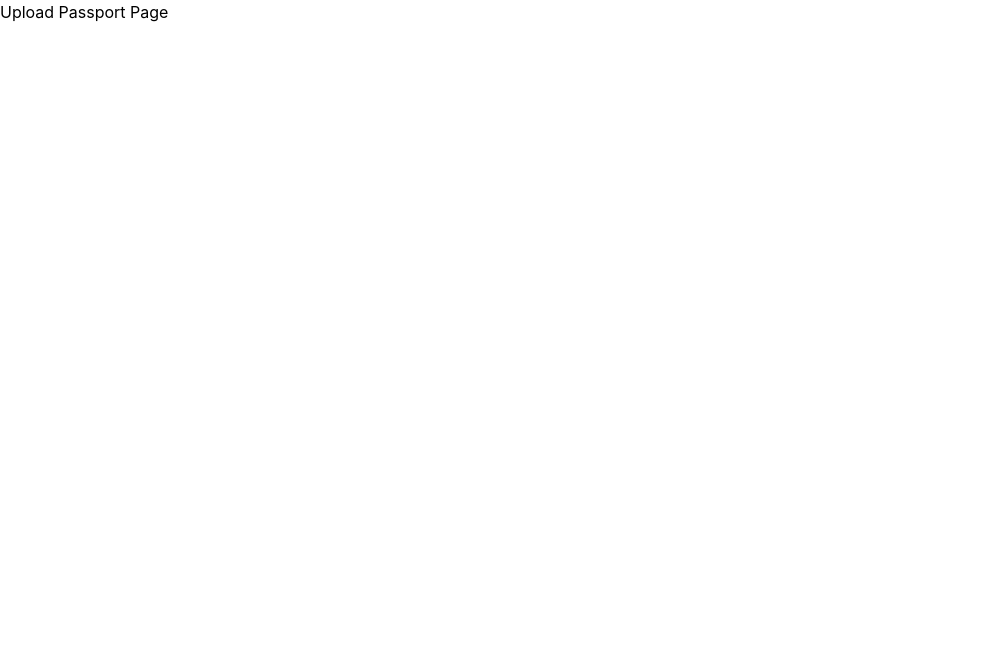
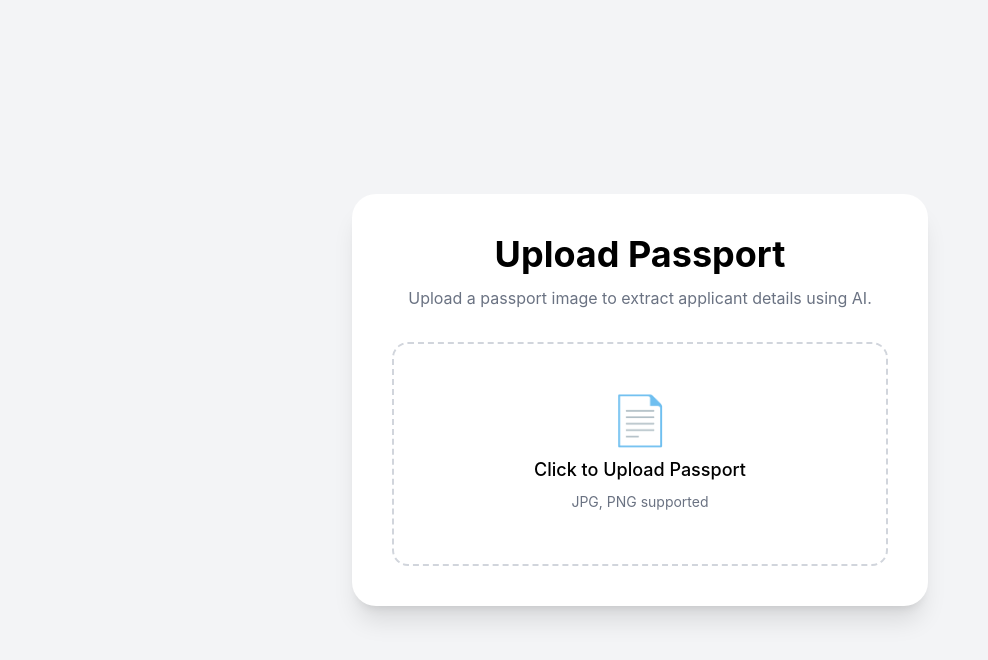
Before and after one commit to devR1shabh/VisaForm, a React (Vite) app in the folder client/: page /upload in a window 1280 px wide. Shown: the top 660 px of the page, without its empty margins (0-988 px from the left). Built offline with nearby package versions, Linux system fonts and the light colour scheme.

Commit message:
added password upload UI

```diff
--- a/client/src/pages/UploadPassport.jsx
+++ b/client/src/pages/UploadPassport.jsx
@@ -1,5 +1,67 @@
+import { useState } from "react";
+
 function UploadPassport() {
-  return <h1>Upload Passport Page</h1>;
+  const [image, setImage] = useState(null);
+
+  const handleImageChange = (e) => {
+    const file = e.target.files[0];
+
+    if (file) {
+      setImage(URL.createObjectURL(file));
+    }
+  };
+
+  return (
+    <div className="min-h-screen bg-gray-100 flex items-center justify-center px-4">
+      <div className="bg-white p-10 rounded-3xl shadow-xl w-full max-w-xl">
+
+        <h1 className="text-4xl font-bold text-center mb-3">
+          Upload Passport
+        </h1>
+
+        <p className="text-gray-500 text-center mb-8">
+          Upload a passport image to extract applicant details using AI.
+        </p>
+
+        <label
+          htmlFor="passportUpload"
+          className="border-2 border-dashed border-gray-300 rounded-2xl h-56 flex flex-col items-center justify-center cursor-pointer hover:border-black transition"
+        >
+          <span className="text-5xl mb-3">📄</span>
+
+          <p className="text-lg font-medium">
+            Click to Upload Passport
+          </p>
+
+          <p className="text-sm text-gray-500 mt-2">
+            JPG, PNG supported
+          </p>
+        </label>
+
+        <input
+          id="passportUpload"
+          type="file"
+          accept="image/*"
+          onChange={handleImageChange}
+          className="hidden"
+        />
+
+        {image && (
+          <div className="mt-8">
+            <h2 className="text-xl font-semibold mb-4">
+              Preview
+            </h2>
+
+            <img
+              src={image}
+              alt="Passport Preview"
+              className="rounded-2xl shadow-md w-full"
+            />
+          </div>
+        )}
+      </div>
+    </div>
+  );
 }
 
 export default UploadPassport;
```
